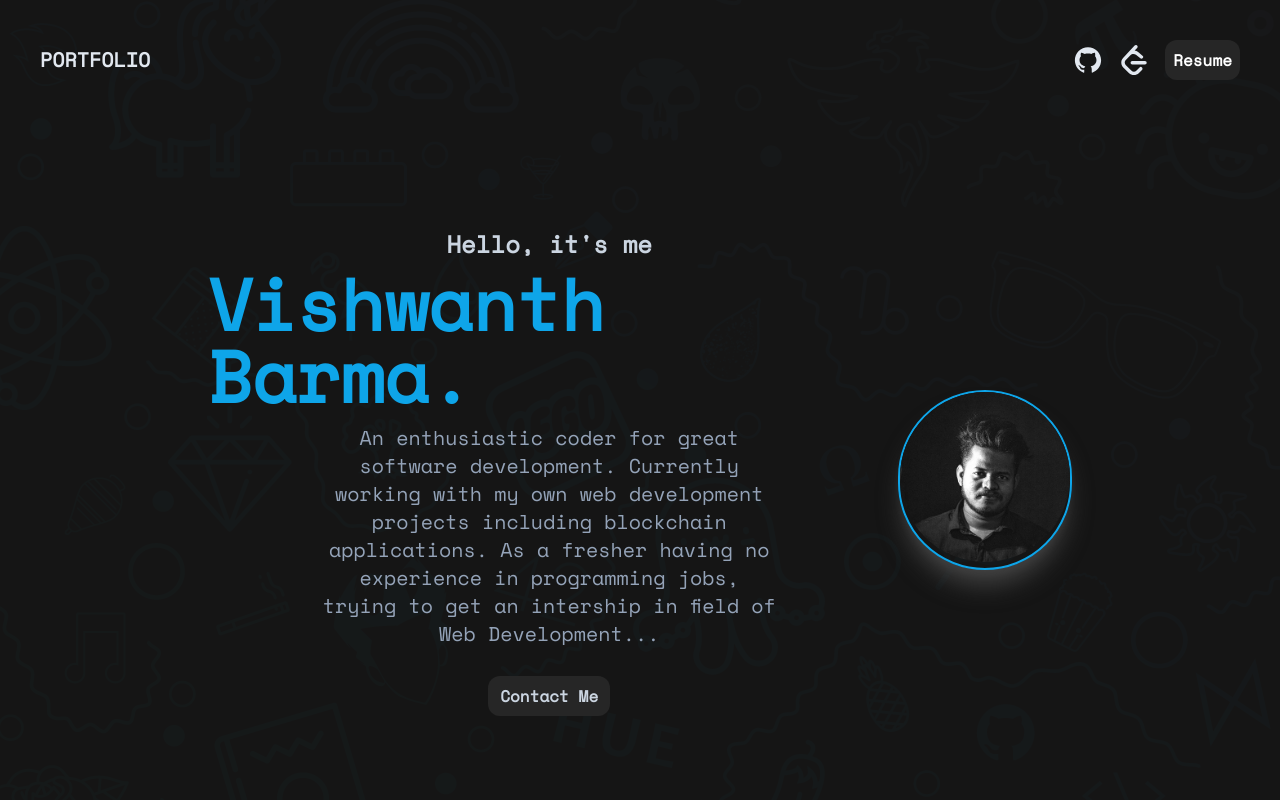
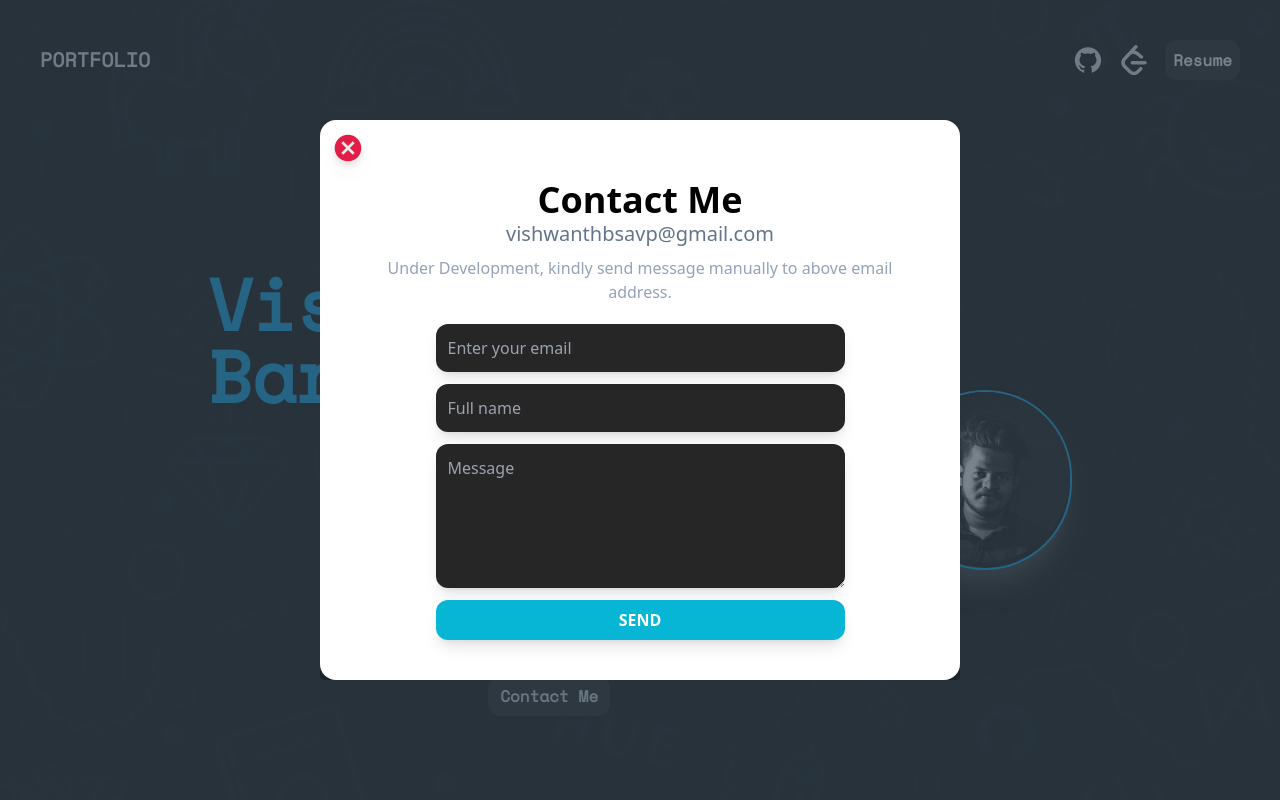
Before and after one commit to VishwanthBarma/Portfolio-v2, a Next.js app: page / in a window 1280 px wide. Both pictures are taken after a click on the button "Contact Me". Shown: the top 800 px of the page. Built offline with nearby package versions, Linux system fonts and the light colour scheme.

Commit message:
update: contact form

```diff
--- /dev/null
+++ b/components/ContactMeModal.js
@@ -0,0 +1,71 @@
+import React from "react";
+import { MdCancel } from "react-icons/md";
+
+function ContactMeModal({ turnModal }) {
+  const sendMessage = async (e) => {
+    e.preventDefault();
+    const formData = {};
+    Array.from(e.currentTarget.elements).forEach((field) => {
+      if (!field.name) return;
+      formData[field.name] = field.value;
+    });
+    fetch("/api/mail", {
+      method: "POST",
+      body: JSON.stringify(formData),
+    });
+  };
+  return (
+    <div className="bg-white relative shadow-2xl shadow-black flex space-y-5 rounded-2xl md:p-10 p-5 flex-col items-center">
+      <button
+        onClick={() => turnModal(false)}
+        className="absolute left-3 top-3 active:text-black"
+      >
+        <MdCancel className="h-8 w-8 text-rose-600 active:text-rose-300 drop-shadow-lg hover:scale-105 hover:drop-shadow-xl" />
+      </button>
+      <div className="flex flex-col items-center justify-center">
+        <h1 className="font-bold text-4xl text-center">Contact Me</h1>
+        <h1 className="text-xl text-slate-500">vishwanthbsavp@gmail.com</h1>
+        <p className="text-center px-2 mt-2 text-slate-400">
+          Under Development, kindly send message manually to above email
+          address.
+        </p>
+      </div>
+      <form
+        onSubmit={(e) => sendMessage(e)}
+        className="flex flex-col space-y-3 text-white"
+      >
+        <input
+          maxLength="30"
+          placeholder="Enter your email"
+          className="bg-neutral-800 md:h-12 h-10 shadow-lg rounded-xl p-3"
+          type="email"
+          name="Email"
+          required
+        ></input>
+        <input
+          maxLength="30"
+          placeholder="Full name"
+          className="bg-neutral-800 md:h-12 h-10 shadow-lg rounded-xl p-3"
+          required
+          name="Name"
+        ></input>
+        <textarea
+          required
+          rows="5"
+          cols="40"
+          placeholder="Message"
+          name="Message"
+          className="bg-neutral-800 shadow-lg rounded-xl p-3 max-h-44"
+        ></textarea>
+        <button
+          type="submit"
+          className="bg-cyan-500 font-semibold shadow-lg transition ease-linear hover:scale-105 p-2 rounded-xl"
+        >
+          SEND
+        </button>
+      </form>
+    </div>
+  );
+}
+
+export default ContactMeModal;
--- a/components/Hero.js
+++ b/components/Hero.js
@@ -1,11 +1,14 @@
 import Image from "next/image";
 import Link from "next/link";
-import React from "react";
+import React, { useState } from "react";
 import heroImage from "../asserts/VB97Dec03.jpg";
 import { AiFillGithub } from "react-icons/ai";
 import { SiLeetcode } from "react-icons/si";
+import ReactModal from "react-modal";
+import ContactMeModal from "./ContactMeModal";
 
 function Hero() {
+  const [openModal, setOpenModal] = useState(false);
   return (
     <>
       <div className="">
@@ -66,7 +69,10 @@ function Hero() {
                 </p>
               </div>
               <div className="my-4 flex">
-                <button className="font-semibold text-slate-300 bg-neutral-800 px-3 py-2 rounded-xl hover:shadow hover:text-white hover:bg-black active:bg-slate-800 cursor-pointer">
+                <button
+                  onClick={() => setOpenModal(true)}
+                  className="font-semibold text-slate-300 bg-neutral-800 px-3 py-2 rounded-xl hover:shadow hover:text-white hover:bg-black active:bg-slate-800 cursor-pointer"
+                >
                   Contact Me
                 </button>
               </div>
@@ -76,6 +82,27 @@ function Hero() {
             </div>
           </div>
         </div>
+
+        <ReactModal
+          isOpen={openModal}
+          style={{
+            content: {
+              top: "50%",
+              left: "50%",
+              right: "auto",
+              bottom: "auto",
+              padding: 0,
+              border: "none",
+              backgroundColor: "",
+              transform: "translate(-50%, -50%)",
+            },
+            overlay: {
+              backgroundColor: "#334250a7",
+            },
+          }}
+        >
+          <ContactMeModal turnModal={setOpenModal} />
+        </ReactModal>
       </div>
     </>
   );
--- a/package.json
+++ b/package.json
@@ -13,7 +13,8 @@
     "next": "12.2.3",
     "react": "18.2.0",
     "react-dom": "18.2.0",
-    "react-icons": "^4.4.0"
+    "react-icons": "^4.4.0",
+    "react-modal": "^3.15.1"
   },
   "devDependencies": {
     "autoprefixer": "^10.4.8",
--- a/pages/api/hello.js
+++ b/pages/api/mail.js
@@ -1,5 +1,7 @@
 // Next.js API route support: https://nextjs.org/docs/api-routes/introduction
 
 export default function handler(req, res) {
-  res.status(200).json({ name: 'John Doe' })
+  const body = JSON.parse(req.body);
+  // console.log(body);
+  res.status(200).json({ status: "OK" });
 }
```
Also changed, not shown: 1 other file (tests, documents, lock files or other folders).
